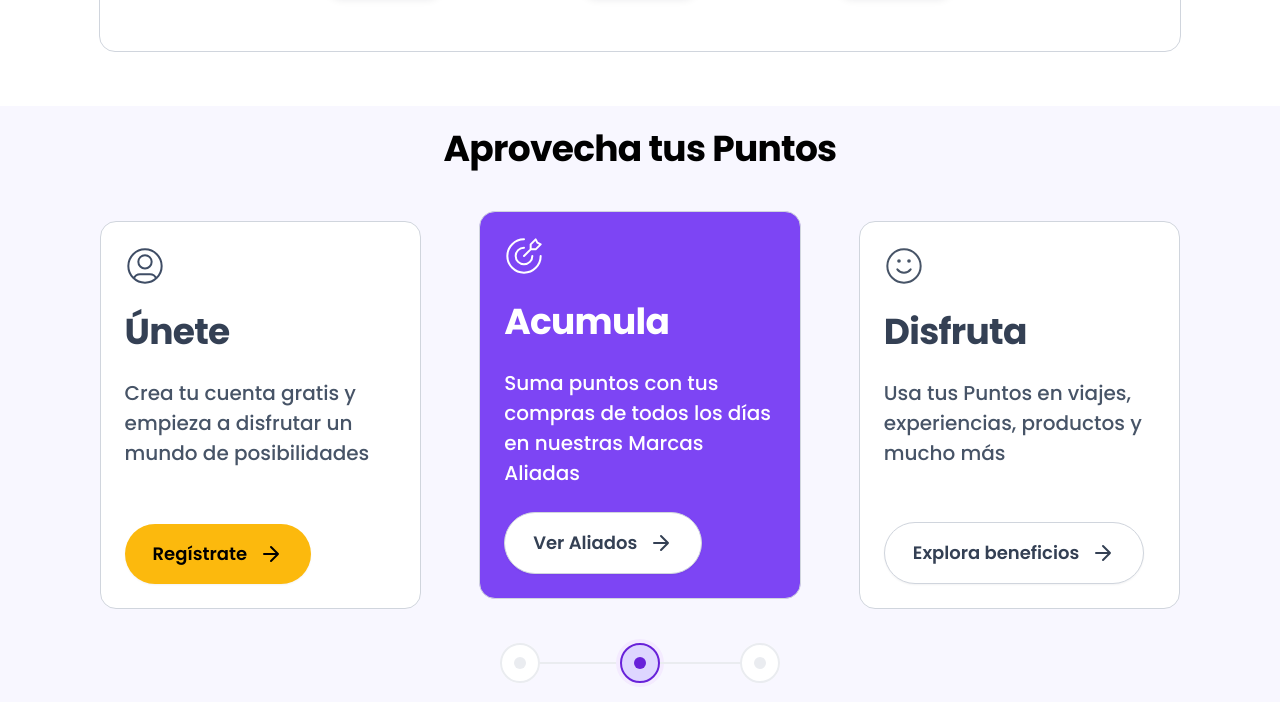
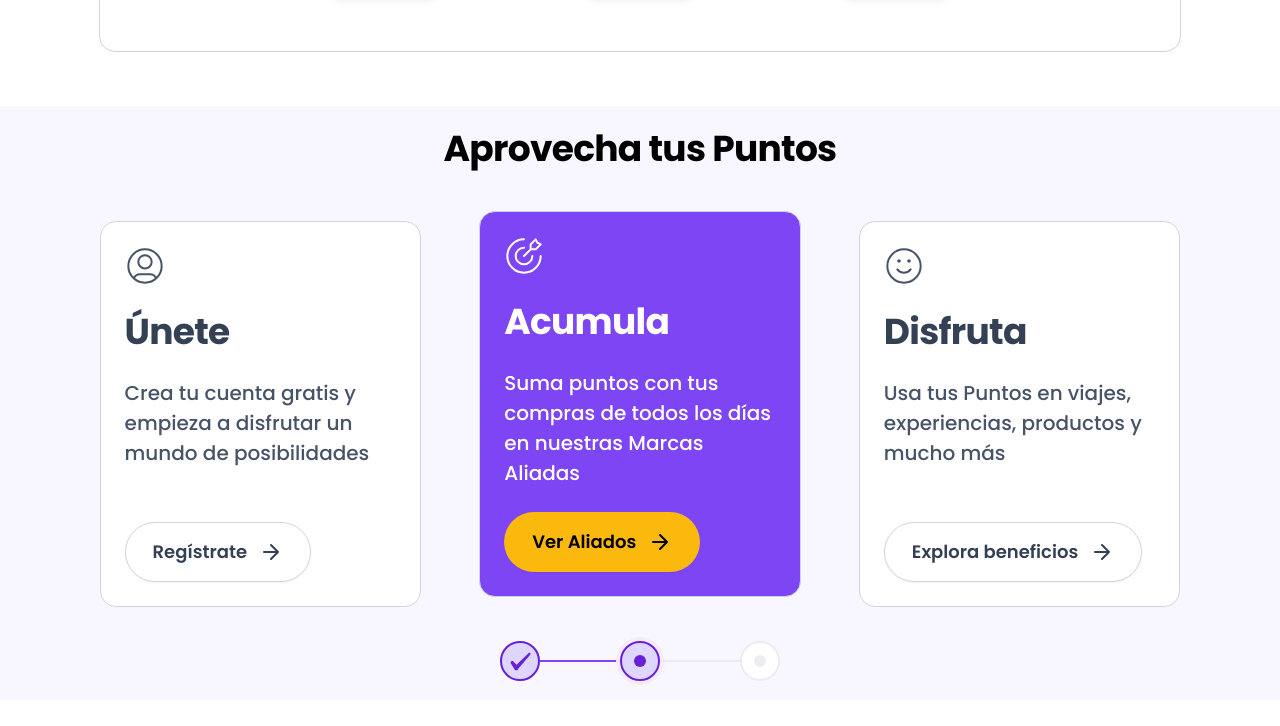
Before and after one commit to DaniBedoyaPCo/puntos-colombia-demo, a plain HTML site: page index.html in a window 1280 px wide. Shown: the part 2170-2896 px from the top of the page. Drawn offline with Linux system fonts and the light colour scheme.

Commit message:
Ajusta ciclo y estados de Aprovecha tus Puntos según Figma

```diff
--- a/index.html
+++ b/index.html
@@ -172,7 +172,7 @@
     .education-cards{max-width:1151px;display:grid;grid-template-columns:repeat(3,minmax(0,1fr));gap:58px;padding:10px 0}
     .education-card{display:flex;flex-direction:column;align-items:flex-start;gap:24px;min-height:356px;padding:24px;border:1px solid #d0d5dd;border-radius:16px;background:#fff;transform:translateY(0);transition:background .3s,color .3s,transform .3s}
     .education-card-icon{width:40px;height:40px}.education-card h3{font-size:36px;line-height:44px;letter-spacing:-.72px;font-weight:700;color:#344054}.education-card p{font-size:20px;line-height:30px;font-weight:500;color:#475467}.education-card .pill,.education-card .yellow-button{gap:12px;padding:16px 28px;font-size:18px;line-height:28px;white-space:nowrap;margin-top:auto}.education-card a img,.education-card button img{width:24px;height:24px}
-    .education-card.is-current{background:#7d45f4;transform:translateY(-10px)}.education-card.is-current h3,.education-card.is-current p{color:#fff}.education-card.is-current .education-card-icon{filter:brightness(0) invert(1)}.education-card:first-child:not(.is-current) .education-card-icon{filter:brightness(0) saturate(100%) invert(29%) sepia(12%) saturate(1032%) hue-rotate(179deg)}
+    .education-card.is-current{background:#7d45f4;transform:translateY(-10px)}.education-card.is-current h3,.education-card.is-current p{color:#fff}
     .education-progress{display:flex;align-items:center;justify-content:center;height:40px}.education-step{display:flex;align-items:center;justify-content:center;width:40px;height:40px;border-radius:20px;flex:none;background:#fff}.step-dot{display:flex;align-items:center;justify-content:center;width:40px;height:40px;border-radius:20px;border:2px solid #eaecf0}.step-dot img{width:12px;height:12px}.education-step.is-current{box-shadow:0 0 0 4px #f4ebff}.education-step.is-current .step-dot{background:#ded6ff;border-color:#6821d9}.education-line{width:80px;height:2px;background:#eaecf0}
     .rewards{gap:54px}.reward-carousel{height:444px;display:flex;flex-direction:column;gap:40px;overflow:visible}.reward-carousel h2{text-align:center}.reward-window{width:calc(100% - 2*var(--gutter));max-width:1216.656px;margin:auto;height:360px;overflow-x:auto;overflow-y:hidden;scrollbar-width:none;overscroll-behavior-x:contain;touch-action:pan-x pan-y pinch-zoom}.reward-window::-webkit-scrollbar{display:none}.reward-track{height:360px;display:flex;justify-content:space-between;gap:32px}
     .reward-card{position:relative;flex:none;width:231.414px;height:360px;border:0;border-radius:24.615px;perspective:1200px;cursor:pointer}.reward-inner{width:100%;height:100%;position:relative;transform-style:preserve-3d;transition:transform .5s ease}.reward-front,.reward-back{position:absolute;inset:0;backface-visibility:hidden;-webkit-backface-visibility:hidden;border-radius:24.615px;overflow:hidden}.reward-front>img{width:100%;height:100%;object-fit:cover;transform:scaleX(-1)}.reward-back{transform:rotateY(180deg);background:#fff;border:1px solid #d0d5dd;padding:18.414px;display:flex;flex-direction:column;justify-content:space-between}.reward-back h3{font-size:18.414px;line-height:24.552px;font-weight:600;color:#1d2939}.reward-back p{font-size:12.276px;line-height:18.414px;color:#475467;margin-top:6.138px}.reward-back .pill{font-size:13.811px;line-height:21.483px;gap:9.207px;padding:12.276px 21.483px;align-self:flex-start}.reward-back .pill img{width:18.414px;height:18.414px}
@@ -188,9 +188,14 @@
     .pill,.yellow-button,.login{transition:transform 180ms var(--motion-response),background 180ms ease,border-color 180ms ease}
     .pill:active,.yellow-button:active,.login:active{transform:scale(.97)}
     .brand-card{transition:transform 280ms var(--motion-enter),background 200ms ease,border-color 200ms ease}
-    .education-card{transition:background 320ms ease,color 240ms ease,transform 480ms var(--motion-enter)}
-    .education-card h3,.education-card p{transition:color 240ms ease}
-    .education-step,.step-dot{transition:background 240ms ease,border-color 240ms ease,box-shadow 240ms ease}
+    .education-card{transition:background 300ms linear,color 300ms linear,transform 300ms linear}
+    .education-card h3,.education-card p{transition:color 300ms linear}
+    .education-step,.step-dot,.education-line{transition:background 300ms linear,border-color 300ms linear,box-shadow 300ms linear}
+    .education-card .pill,.education-card .yellow-button{transition:background 300ms linear,color 300ms linear,border-color 300ms linear}
+    .education-step.is-complete .step-dot{border:0;background:#ded6ff}
+    .education-step.is-complete .step-dot img{width:40px;height:40px}
+    .education-line.is-complete{background:#7d45f4}
+    @media(min-width:1251px){.education-card .pill{padding:15px 27px}}
     .reward-inner{transition-timing-function:var(--motion-response)}
     .promotion-track{transition-timing-function:var(--motion-enter);transition-duration:650ms}
     .carousel-dots button{transition:background 180ms ease,scale 240ms var(--motion-enter)}
@@ -270,6 +275,7 @@
       .education-card .pill,.education-card .yellow-button{align-self:flex-start;padding:10px 18px;font-size:16px;line-height:24px;gap:12px;min-height:44px}.education-card a img,.education-card button img{width:20px;height:20px}
       .education-progress{height:40px;margin:0;gap:0}.education-step{width:40px;height:40px;border-radius:50%}.step-dot{width:24px;height:24px;border-radius:50%;border-width:1px}.step-dot img{width:8px;height:8px}.education-line{width:48px}
       .education-step.is-current{box-shadow:none}.education-step.is-current .step-dot{box-shadow:0 0 0 4px #f4ebff}
+      .education-step.is-complete .step-dot img{width:24px;height:24px}
       .education{overflow-anchor:none}
       .education.is-scroll-stack{height:calc(var(--education-stage-height) + var(--education-travel))}
       .education.is-scroll-stack .education-cards{overflow:clip;overflow-clip-margin:2px;isolation:isolate}
@@ -858,7 +864,13 @@
     const educationStage=document.createElement('div');educationStage.className='education-stage';
     educationStage.append(...educationSection.children);educationSection.append(educationStage);
     educationSection.dataset.mobileFigmaNode='1289:34957';
-    const education=$('.education'),educationTabs=$$('.education-step'),educationCards=$$('.education-card');
+    const education=$('.education'),educationTabs=$$('.education-step'),educationCards=$$('.education-card'),educationLines=$$('.education-line');
+    education.dataset.figmaNode='1219:28696';
+    const educationIcons=[
+      {inactive:'assets/education-user-inactive.7ac27fe8c7c1.svg',active:'assets/proposal-00a60.cef296756e67.svg'},
+      {inactive:'assets/new-78205.e4486774603f.svg',active:'assets/education-target-active.0c27efae73be.svg'},
+      {inactive:'assets/new-274ba.c3f880b967b1.svg',active:'assets/education-smile-active.604c83059169.svg'}
+    ];
     const educationMotion=motionPreference;
     const educationContents=educationCards.map(card=>{
       const content=document.createElement('div');content.className='education-card-content';
@@ -873,15 +885,21 @@
       educationIndex=(index+educationTabs.length)%educationTabs.length;
       education.dataset.step=String(educationIndex);
       educationTabs.forEach((tab,i)=>{
-        const current=i===educationIndex;
-        tab.setAttribute('aria-pressed',String(current));tab.classList.toggle('is-current',current);
-        $('.step-dot img',tab).src=current?'assets/education-dot-current.9ddb226b500a.svg':'assets/education-dot.f9c9915d6fd1.svg';
-        educationCards[i].classList.toggle('is-current',current);
+        const current=i===educationIndex,complete=i<educationIndex,card=educationCards[i];
+        tab.setAttribute('aria-pressed',String(current));tab.classList.toggle('is-current',current);tab.classList.toggle('is-complete',complete);
+        if(current)tab.setAttribute('aria-current','step');else tab.removeAttribute('aria-current');
+        $('.step-dot img',tab).src=complete?'assets/education-step-complete.bebd9a5a4d46.svg':current?'assets/education-dot-current.9ddb226b500a.svg':'assets/education-dot.f9c9915d6fd1.svg';
+        card.classList.toggle('is-current',current);
+        $('.education-card-icon',card).src=educationIcons[i][current&&!compactHome.matches?'active':'inactive'];
+        const button=$('a,button',card),highlight=compactHome.matches?i===0:current;
+        button.classList.toggle('yellow-button',highlight);button.classList.toggle('pill',!highlight);
+        $('img',button).src=highlight?'assets/new-6d8b2.de80ceecda39.svg':'assets/new-926ea.b445ddffa808.svg';
       });
+      educationLines.forEach((line,i)=>line.classList.toggle('is-complete',i<educationIndex));
     }
     function updateEducationPlayback(){
-      clearInterval(educationTimer);
-      if(!compactHome.matches&&educationVisible&&!document.hidden&&!educationMotion.matches&&!education.matches(':hover,:focus-within'))educationTimer=setInterval(()=>setEducationStep(educationIndex+1),5000);
+      clearTimeout(educationTimer);
+      if(!compactHome.matches&&educationVisible&&!document.hidden&&!educationMotion.matches&&!education.matches(':focus-within'))educationTimer=setTimeout(()=>{setEducationStep(educationIndex+1);updateEducationPlayback();},4000);
     }
     educationTabs.forEach((tab,i)=>{
       tab.addEventListener('click',()=>{setEducationStep(i);updateEducationPlayback();});
@@ -890,9 +908,8 @@
         if(next!==undefined){event.preventDefault();setEducationStep(next);educationTabs[next].focus({preventScroll:true});updateEducationPlayback();}
       });
     });
-    educationCards.forEach((card,i)=>card.addEventListener('pointerenter',()=>{if(!compactHome.matches&&matchMedia('(hover:hover)').matches)setEducationStep(i);}));
     new IntersectionObserver(entries=>{educationVisible=entries[0].isIntersecting;updateEducationPlayback();},{threshold:.2}).observe(education);
-    education.addEventListener('mouseenter',updateEducationPlayback);education.addEventListener('mouseleave',updateEducationPlayback);education.addEventListener('focusin',updateEducationPlayback);education.addEventListener('focusout',()=>setTimeout(updateEducationPlayback,0));
+    education.addEventListener('focusin',updateEducationPlayback);education.addEventListener('focusout',()=>setTimeout(updateEducationPlayback,0));
     document.addEventListener('visibilitychange',updateEducationPlayback);educationMotion.addEventListener('change',updateEducationPlayback);
     let educationGeometry=null,educationScrollFrame=0,educationGeometryDirty=true;
     function updateEducationScroll(){
@@ -946,12 +963,13 @@
     window.addEventListener('resize',invalidateEducationGeometry);
     window.visualViewport?.addEventListener('resize',invalidateEducationGeometry);
     window.addEventListener('pageshow',invalidateEducationGeometry);
-    compactHome.addEventListener('change',()=>{invalidateEducationGeometry();updateEducationPlayback();});
+    compactHome.addEventListener('change',()=>{setEducationStep(educationIndex,false);invalidateEducationGeometry();updateEducationPlayback();});
     educationMotion.addEventListener('change',invalidateEducationGeometry);
     // Recalcula el inicio cuando cambian las fuentes o la altura de los aliados.
     new ResizeObserver(invalidateEducationGeometry).observe($('.brands'));
     new ResizeObserver(invalidateEducationGeometry).observe(educationStage);
     document.fonts.ready.then(invalidateEducationGeometry);
+    setEducationStep(0,false);
     requestEducationScroll();
     // Cinta continua a 18 px/s: una etiqueta tarda unos cinco segundos en avanzar.
     const productScroll=$('.product-scroll'),productRibbon=$('.product-shortcuts');
```
Also changed, not shown: assets/education-smile-active.604c83059169.svg (added), assets/education-step-complete.bebd9a5a4d46.svg (added), assets/education-target-active.0c27efae73be.svg (added), assets/education-user-inactive.7ac27fe8c7c1.svg (added).
